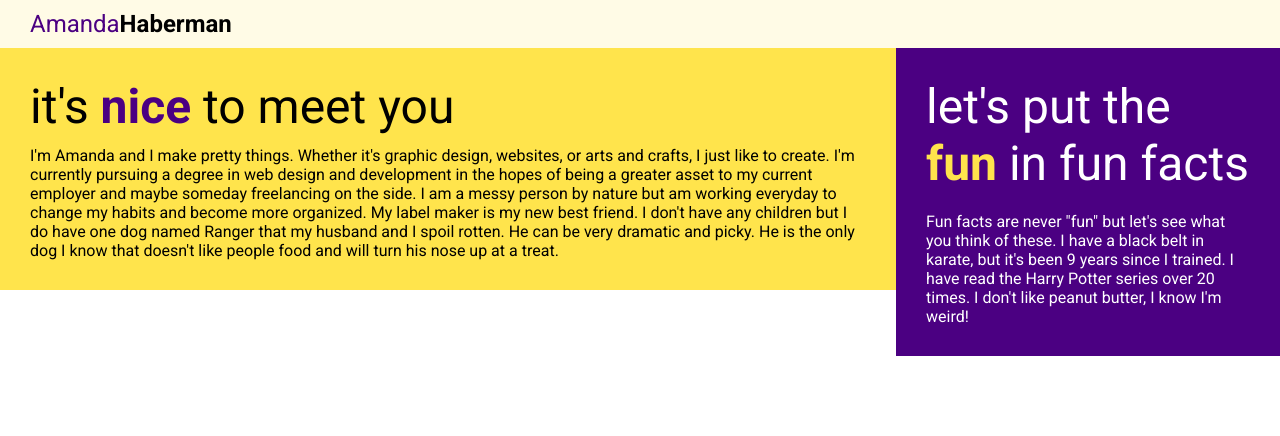
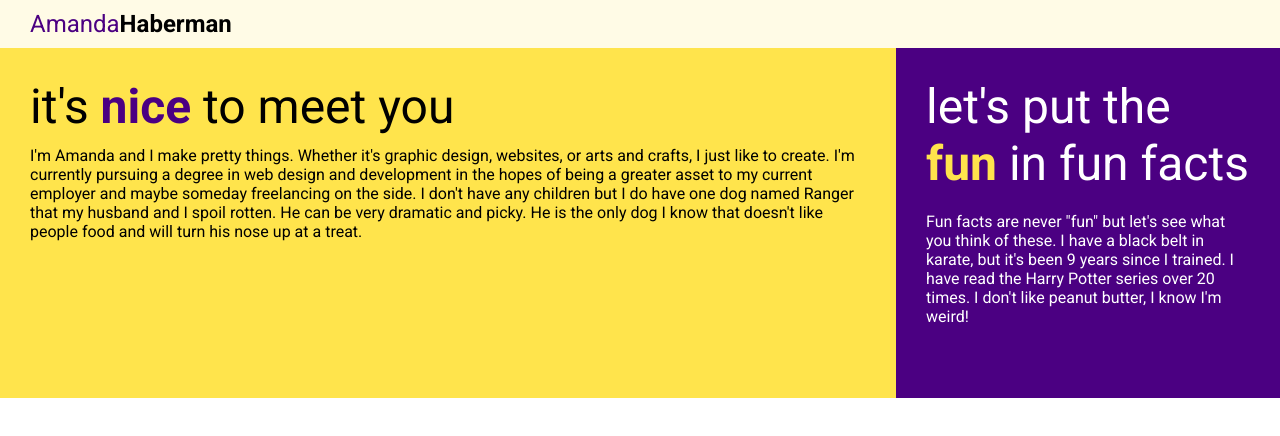
Before and after one commit to Blen6035/CITPT225_Week1, a plain HTML site: page index.html in a window 1280 px wide. Drawn offline with Linux system fonts and the light colour scheme.

Commit message:
set min height

```diff
--- a/index.html
+++ b/index.html
@@ -22,7 +22,7 @@
       <main>
         <section class="left">
           <h1>it's <b>nice</b> to meet you</h1>
-          <p>I'm Amanda and I make pretty things. Whether it's graphic design, websites, or arts and crafts, I just like to create. I'm currently pursuing a degree in web design and development in the hopes of being a greater asset to my current employer and maybe someday freelancing on the side. I am a messy person by nature but am working everyday to change my habits and become more organized. My label maker is my new best friend. I don't have any children but I do have one dog named Ranger that my husband and I spoil rotten. He can be very dramatic and picky. He is the only dog I know that doesn't like people food and will turn his nose up at a treat.</p>
+          <p>I'm Amanda and I make pretty things. Whether it's graphic design, websites, or arts and crafts, I just like to create. I'm currently pursuing a degree in web design and development in the hopes of being a greater asset to my current employer and maybe someday freelancing on the side. I don't have any children but I do have one dog named Ranger that my husband and I spoil rotten. He can be very dramatic and picky. He is the only dog I know that doesn't like people food and will turn his nose up at a treat.</p>
         </section>
       </main>
 </body>
--- a/style.css
+++ b/style.css
@@ -31,6 +31,7 @@
     background: #4B0082;
     margin: 0;
     padding: 0;
+    min-height: 350px;
   }
 
   .split h1{
@@ -58,6 +59,7 @@
     background:hsl(51, 100%, 65%);
     padding: 0;
     margin: 0;
+    min-height: 350px;
   }
 
   .left h1 {
```
